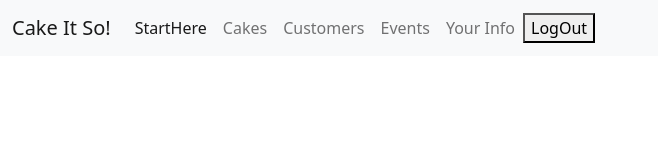
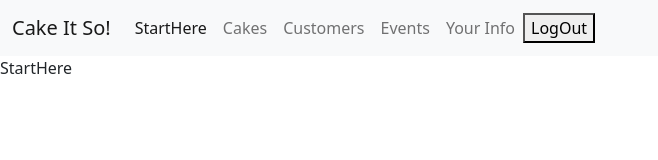
Before and after one commit to rgs1690/CakeItSo, a React (Create React App) app in the folder client_cakeitso/: page / in a window 1280 px wide. Shown: the top 160 px of the page, without its empty margins (0-658 px from the left). Built offline with nearby package versions, Linux system fonts and the light colour scheme.

Commit message:
Routing works

```diff
--- a/client_cakeitso/src/App.js
+++ b/client_cakeitso/src/App.js
@@ -1,11 +1,13 @@
-import logo from './logo.svg';
+
 import './App.css';
 import NavBar from './components/NavBar';
+import Routing from './routes';
 
 function App() {
   return (
     <div>
     <NavBar/>
+    <Routing />
     </div>
   );
 }
```
